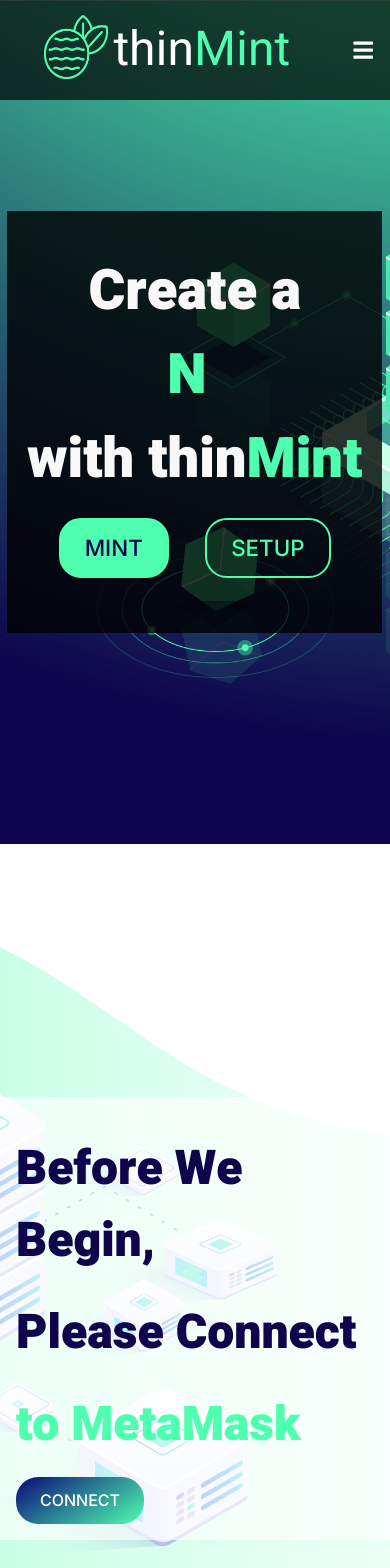
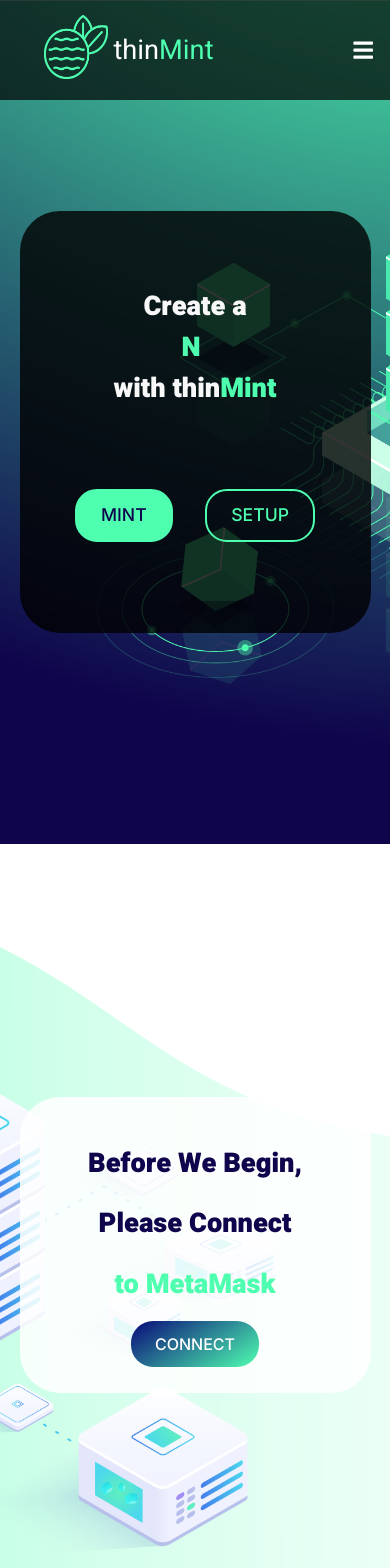
Before and after one commit to migramirez2/ThinMint, a Next.js app: page / in a window 390 px wide. Shown: the top 1568 px of the page. Built offline with nearby package versions, Linux system fonts and the light colour scheme.

Commit message:
mobile responsiveness and layout refined

```diff
--- a/pages/index.js
+++ b/pages/index.js
@@ -190,7 +190,7 @@ const Home = () => {
   if (address !== null && tokenAddress === null) return (
     <div id="generate" name="generate" className='generator'>
       <div className="container">
-          <motion.div ref={ref} initial="hidden" animate="visible" variants={indexTextVariants} className="content">
+          <motion.div className="mobile-index" ref={ref} initial="hidden" animate="visible" variants={indexTextVariants} className="content">
             <h1>Let&apos;s <span>Mint</span>!</h1>
           </motion.div>
           <motion.div ref={ref} initial="hidden" animate="visible" variants={indexTextVariants2} className="content">
--- a/styles/globals.css
+++ b/styles/globals.css
@@ -564,7 +564,11 @@ a.button {
 
 @media screen and (max-width: 1300px) {
   .generator h1 {
-    font-size: 3.7rem;
+    font-size: 3.2rem;
+  }
+
+  .generator .content {
+    left: 55%;
   }
 }
 
@@ -604,20 +608,23 @@ a.button {
   .footer {
     height: 100%;
   }
-
 }
 
 @media screen and (max-width: 940px) {
   h1 {
-    font-size: 3rem;
+    font-size: 2.5rem;
   }
 
   h2 {
-    font-size: 2.5rem;
+    font-size: 2rem;
   }
 
   .navbar {
     background-color: rgba(0, 0, 0, .7);
+  }
+
+  .navbar .container {
+    margin-left: 0;
   }
 
   .navbar .hamburger {
@@ -629,13 +636,14 @@ a.button {
   .navbar .nav-menu {
       position: absolute;
       flex-direction: column;
-      width: 100%;
+      width: 40vw;
       height: 100vh;
       top: 0;
       left:-100%;
       align-items: center;
       justify-content: center;
-      background: rgba(0, 0, 0, .9);
+      padding-left: 0;
+      background: rgba(0, 0, 0, .97);
       transition: 0.5s ease-in;
   }
 
@@ -650,8 +658,8 @@ a.button {
   }
 
   .navbar li {
-      margin-right: 1rem;
       font-size: 2rem;
+      padding: 2rem;
   }
 
   .navbar button {
@@ -661,28 +669,64 @@ a.button {
   .hero .container {
     justify-content: center;
     align-items: center;
+    max-width: none;
+    margin: 0;
   }
 
   .hero .content {
-    margin: 2%;
-    width: 96vw;
+    width: 90vw;
     height: 50vh;
     padding: 0;
     justify-content: center;
     align-items: center;
     background: rgba(0, 0, 0, .8);
+    border-radius: 40px;
+    margin-left: 5vw;
+  }
+
+  .generator .container {
+    justify-content: center;
+    align-items: center;
   }
 
   .generator .content {
+    position: absolute;
+    margin-left: auto;
+    margin-right: auto;
     left: 0;
-    width:100%;
+    right: 0;
+    text-align: center;
+    width: 90vw;
+    justify-content: center;
+    align-items: center;
+    height: 35%;
     padding: 1rem;
-    background: rgba(255, 255, 255, .65);
+    background: rgba(255, 255, 255, .85);
+    border-radius: 40px;
+  }
+
+  .mobile-index {
+    z-index: 10;
+  }
+
+  .info .container {
+    align-items: center;
+    justify-content: center;
   }
 
   .info .content {
+    justify-content: center !important;
+    align-items: center;
+    position: absolute;
+    margin-left: auto;
+    margin-right: auto;
     left: 0;
+    right: 0;
     width: 100%;
+    height: 45%;
+    padding: 1rem;
+    background: rgba(0, 0, 0, .8);
+    border-radius: 40px;
   }
 
   .footer {
@@ -697,3 +741,59 @@ a.button {
     grid-column: 1 / span 2;
   }
 }
+
+@media screen and (max-width: 620px) {
+  h1 {
+    font-size: 2.5rem !important;
+  }
+
+  .hero .minty {
+    font-size: 2.5rem !important;
+  }
+
+  .info h1 {
+    font-size: 3.5rem !important;
+  }
+
+  .info h2 {
+    font-size: 1.8rem;
+  }
+
+  .info h3 {
+    font-size: 1.0rem;
+  }
+
+.info .two-button{
+  width: 16rem;
+}
+
+  .info .button {
+    font-size: 1rem;
+    margin-top: 5vh;
+  }
+}
+
+@media screen and (max-width: 480px) {
+  h1 {
+    font-size: 1.7rem !important;
+  }
+
+  .hero .minty {
+    font-size: 1.7rem !important;
+  }
+
+  .hero .two-button {
+    width: 15rem;
+    padding-top: 4rem;
+  }
+
+  .hero .button {
+    font-size: 1.1rem !important;
+  }
+
+  .info .content {
+    height: 65%;
+    top: 12.5%;
+  }
+
+}
```
